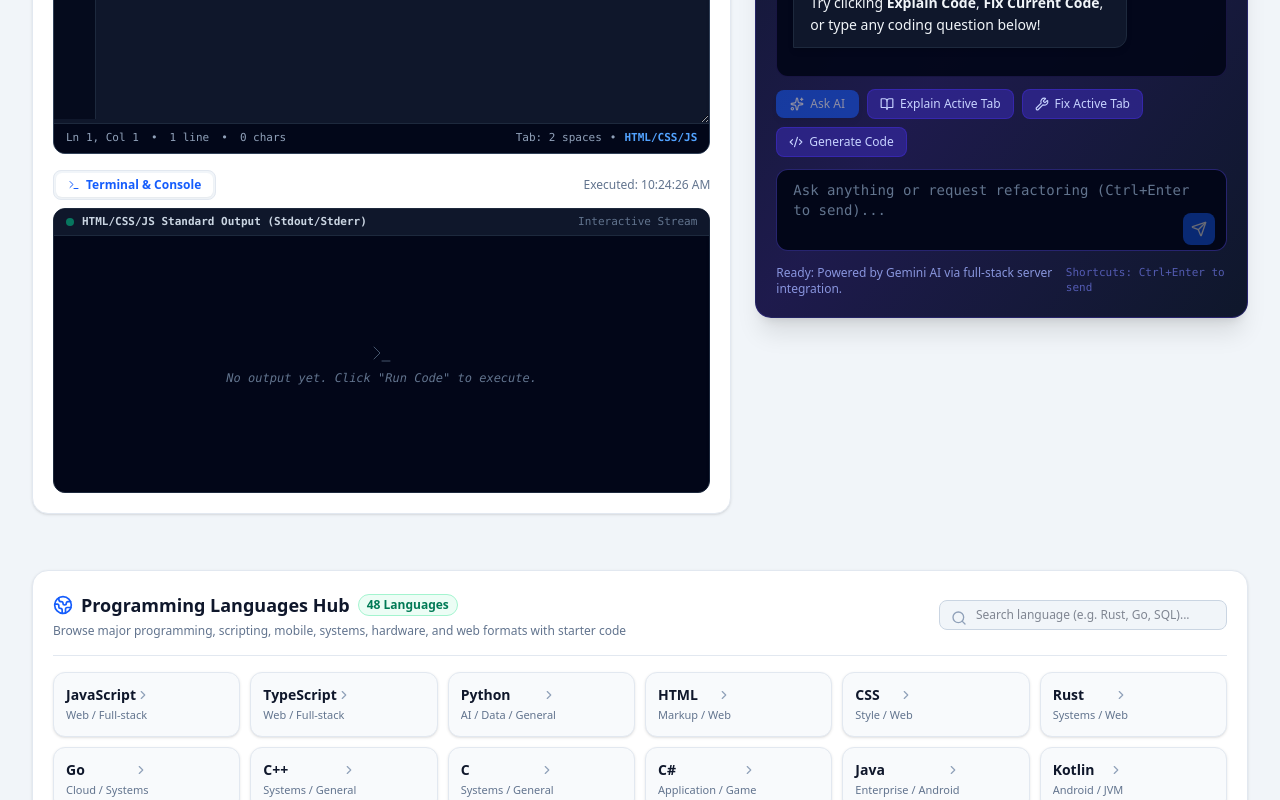
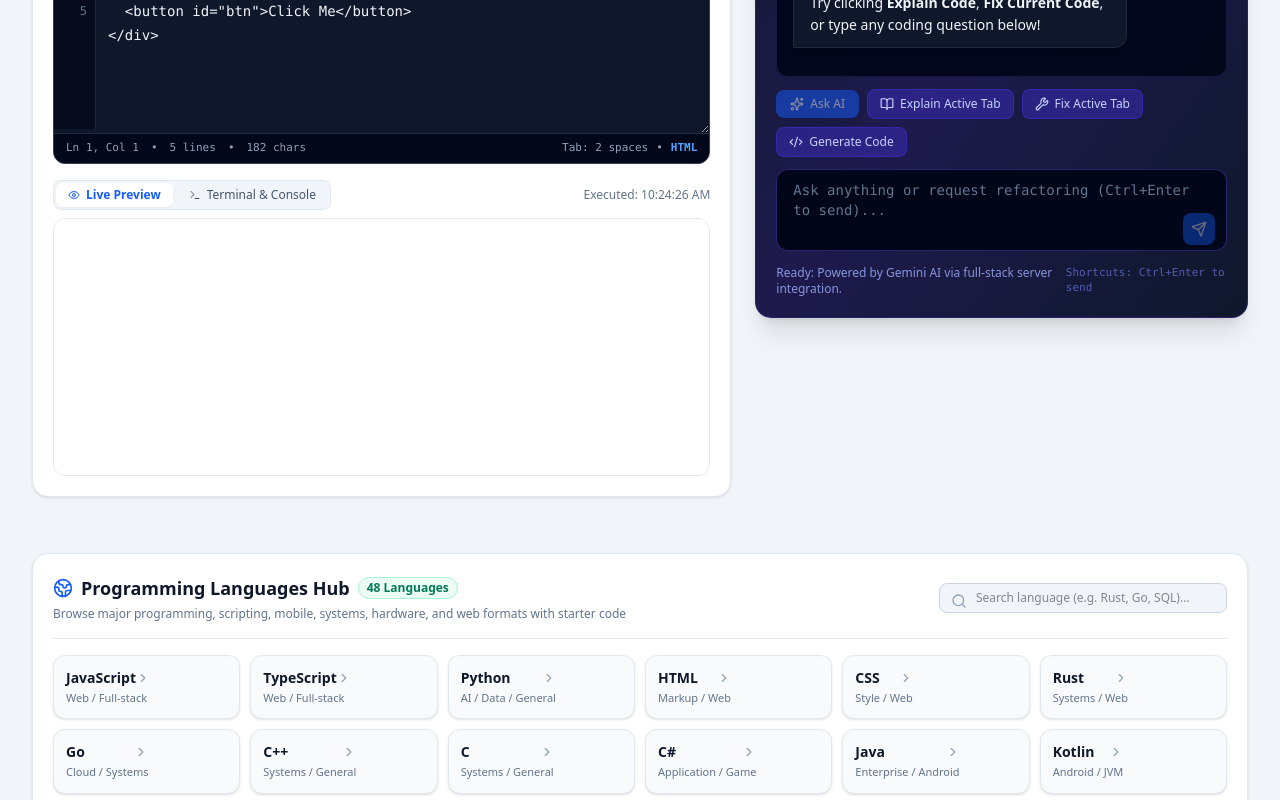
Before and after one commit to smurari229-ai/New-project-, a React (Vite) app: page / in a window 1280 px wide. Shown: the part 1180-1980 px from the top of the page. Built offline with nearby package versions, Linux system fonts and the light colour scheme.

Commit message:
fix: align editor default language and dynamic language label

```diff
--- a/src/App.tsx
+++ b/src/App.tsx
@@ -73,7 +73,7 @@
 
   // Cross-component communication state
   const [activeCode, setActiveCode] = useState("");
-  const [activeLanguage, setActiveLanguage] = useState("HTML/CSS/JS");
+  const [activeLanguage, setActiveLanguage] = useState("HTML");
   const [incomingAiQuery, setIncomingAiQuery] = useState("");
   const activeCodeGetterRef = useRef<(() => { tab: string; code: string }) | null>(null);
   const applyCodeToEditorRef = useRef<((lang: string, code: string) => void) | null>(null);
@@ -306,7 +306,7 @@
               className="px-3.5 py-1.5 rounded-xl text-xs font-semibold bg-white dark:bg-slate-800 text-slate-800 dark:text-slate-200 border border-slate-200 dark:border-slate-700 shadow-xs hover:border-blue-500 transition flex items-center space-x-1.5"
             >
               <Globe2 className="w-3.5 h-3.5 text-emerald-500" />
-              <span>48 Languages</span>
+              <span>{LANGUAGE_CATALOG.length} Languages</span>
             </button>
           </div>
         </div>
```
